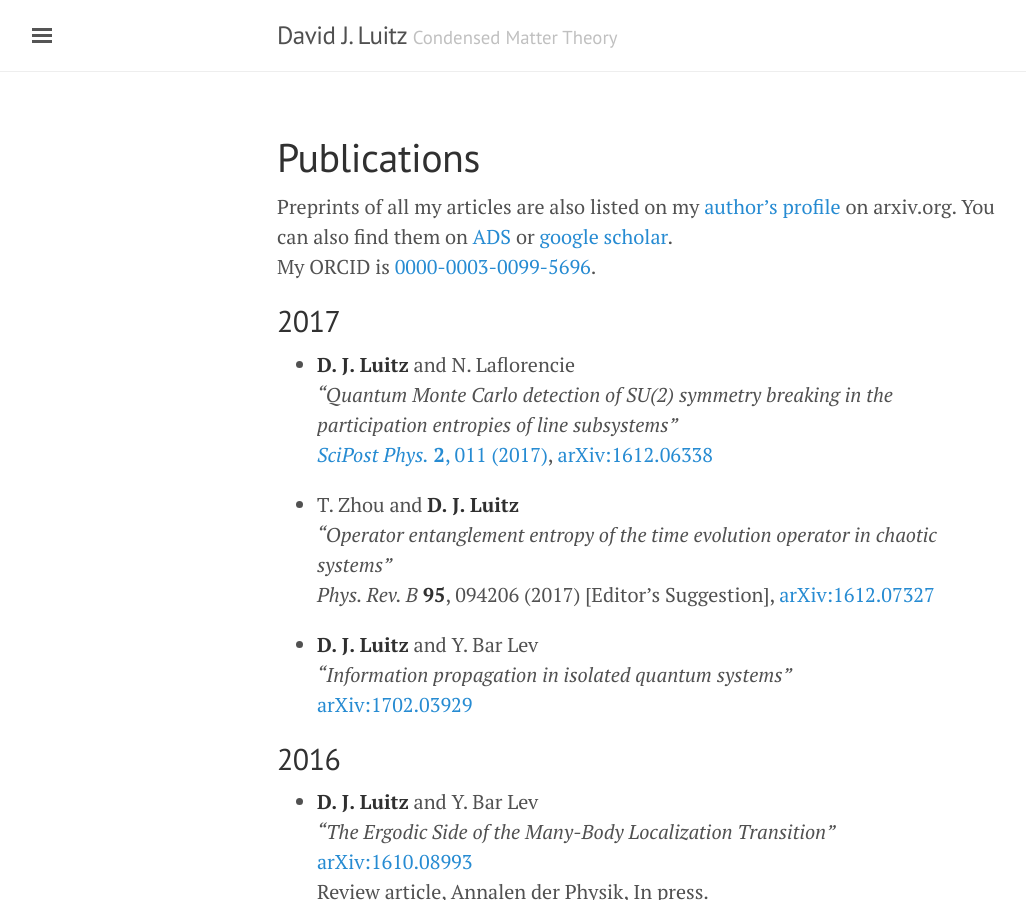
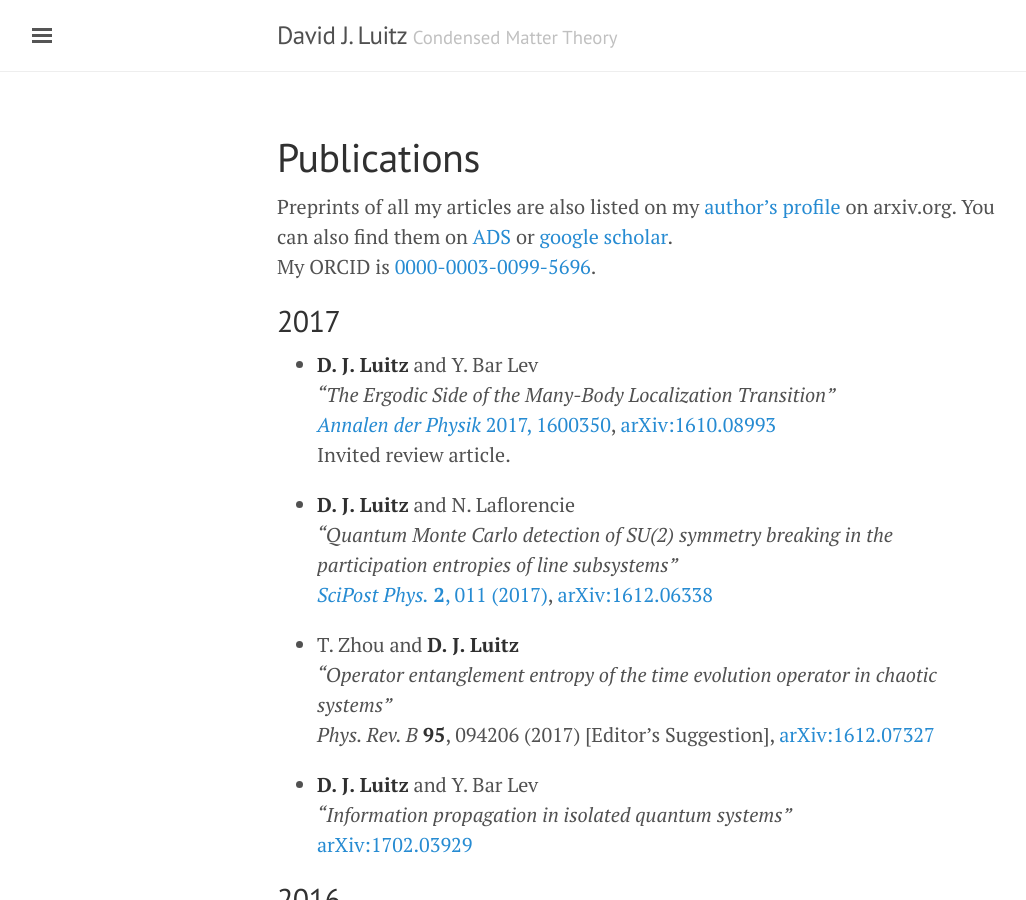
Before and after one commit to dluitz/dluitz.github.io, a Jekyll site: the page built from publications.md, in a window 1280 px wide and 900 px high. Shown: the whole window, without its empty margins (3-1029 px from the left). Built offline with Jekyll 4.4.1, drawn with Linux system fonts in a browser that asks for light colours; part of the change alters nothing that is shown.

Commit message:
[publist]

```diff
--- a/publications.md
+++ b/publications.md
@@ -8,6 +8,11 @@ My ORCID is [0000-0003-0099-5696](https://orcid.org/0000-0003-0099-5696).
 
 2017
 ----
+
++ **D. J. Luitz** and Y. Bar Lev
+*"The Ergodic Side of the Many-Body Localization Transition"*
+[*Annalen der Physik* 2017, 1600350](http://onlinelibrary.wiley.com/doi/10.1002/andp.201600350/full), [arXiv:1610.08993](http://arxiv.org/abs/1610.08993)
+Invited review article.
 
 + **D. J. Luitz** and N. Laflorencie
 *"Quantum Monte Carlo detection of SU(2) symmetry breaking in the participation entropies of line subsystems"*
@@ -24,12 +29,6 @@ My ORCID is [0000-0003-0099-5696](https://orcid.org/0000-0003-0099-5696).
 
 2016
 ----
-
-+ **D. J. Luitz** and Y. Bar Lev
-*"The Ergodic Side of the Many-Body Localization Transition"*
-[arXiv:1610.08993](http://arxiv.org/abs/1610.08993)
-Review article, Annalen der Physik, In press.
-
 
 + **D. J. Luitz** and Y. Bar Lev
 *"Anomalous thermalization in ergodic systems"*
```
